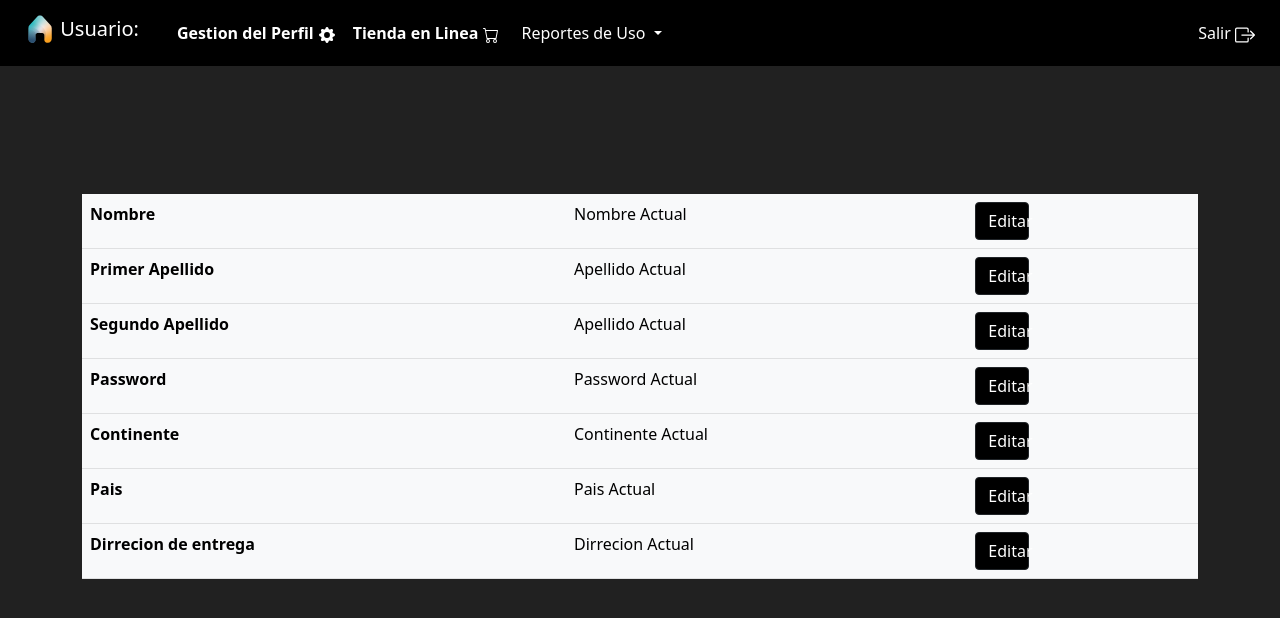
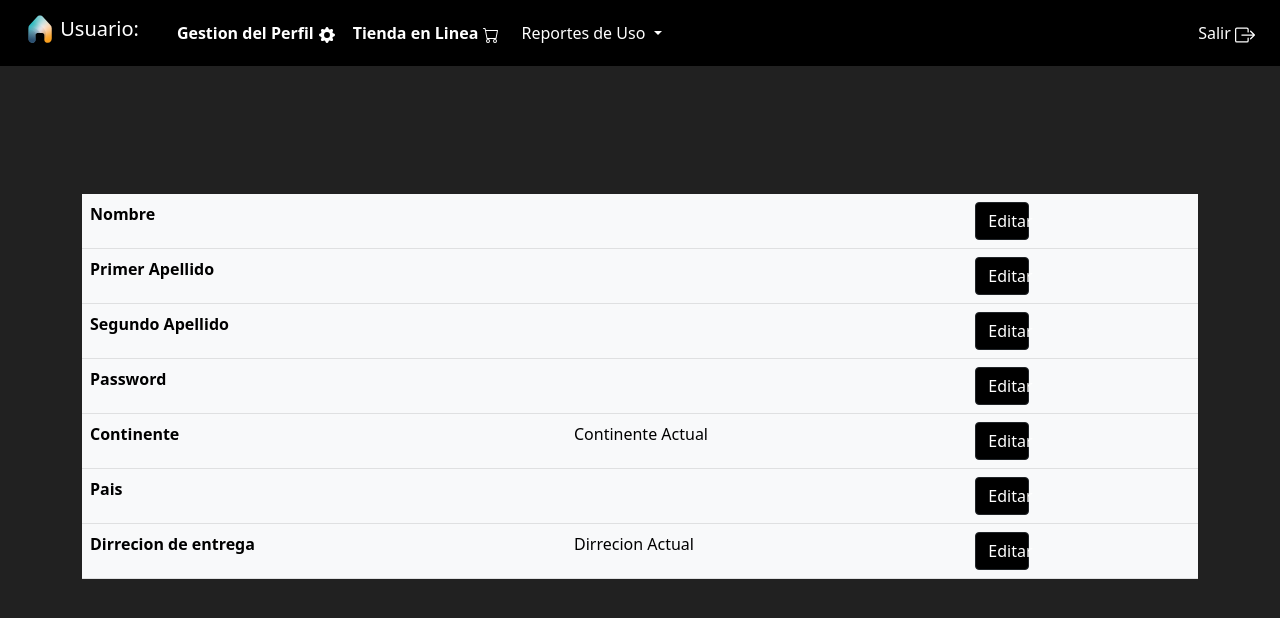
Before and after one commit to brayan156/SmartHomeTEC, an Angular app in the folder FrontEnd/: page /usuario/gestionPerfil in a window 1280 px wide. Shown: the top 618 px of the page. Built offline with nearby package versions, Linux system fonts and the light colour scheme; what angular-google-charts would draw is missing.

Commit message:
Gestion-Perfil

```diff
--- a/FrontEnd/src/app/Cliente/gestion-perfil/gestion-perfil.component.html
+++ b/FrontEnd/src/app/Cliente/gestion-perfil/gestion-perfil.component.html
@@ -5,23 +5,23 @@
   <tbody>
   <tr>
     <th scope="row">Nombre</th>
-    <td>Nombre Actual</td>
+    <td>{{cliente.nombre}}</td>
     <td><button class="btn btn-dark" data-bs-toggle="modal" data-bs-target="#cambiarNombre">Editar</button></td>
   </tr>
   <tr>
     <th scope="row">Primer Apellido</th>
-    <td>Apellido Actual</td>
+    <td>{{cliente.primerApellido}}</td>
     <td><button class="btn btn-dark" data-bs-toggle="modal" data-bs-target="#cambiarApellido">Editar</button></td>
   </tr>
   <tr>
     <th scope="row">Segundo Apellido</th>
-    <td>Apellido Actual</td>
+    <td>{{cliente.segundoApellido}}</td>
     <td><button class="btn btn-dark" data-bs-toggle="modal" data-bs-target="#cambiarApellido2">Editar</button></td>
   </tr>
 
   <tr>
     <th scope="row">Password</th>
-    <td>Password Actual</td>
+    <td>{{cliente.contrasena}}</td>
     <td><button class="btn btn-dark" data-bs-toggle="modal" data-bs-target="#cambiarPassword">Editar</button></td>
   </tr>
 
@@ -33,7 +33,7 @@
 
   <tr>
     <th scope="row">Pais</th>
-    <td>Pais Actual</td>
+    <td>{{cliente.pais}}</td>
     <td><button class="btn btn-dark">Editar</button></td>
   </tr>
 
--- a/FrontEnd/src/app/Cliente/gestion-perfil/gestion-perfil.component.ts
+++ b/FrontEnd/src/app/Cliente/gestion-perfil/gestion-perfil.component.ts
@@ -1,4 +1,6 @@
 import { Component, OnInit } from '@angular/core';
+import {Cliente} from '../../Comunicacion/cliente';
+import {ServiciosService} from '../../servicios.service';
 
 @Component({
   selector: 'app-gestion-perfil',
@@ -7,9 +9,13 @@ import { Component, OnInit } from '@angular/core';
 })
 export class GestionPerfilComponent implements OnInit {
 
-  constructor() { }
+  constructor(private service: ServiciosService ) { }
 
+  // tslint:disable-next-line:new-parens
+  cliente: Cliente = new Cliente;
   ngOnInit(): void {
+    this.cliente = this.service.cliente;
+    console.log(this.cliente);
+
   }
-
 }
--- a/FrontEnd/src/app/login/login.component.html
+++ b/FrontEnd/src/app/login/login.component.html
@@ -38,12 +38,12 @@
       <div class="row">
         <label>Correo Electronico:</label>
         <input type="email" name="email" class="email_From tamano" id="InputEmail1Usuario" placeholder="Correo Electronico"
-               #Correo="ngModel" [(ngModel)]="cliente.Email" aria-label="CorreoElectronico" required="">
+               #Correo="ngModel" [(ngModel)]="cliente.email" aria-label="CorreoElectronico" required="">
       </div>
       <label>Password:</label>
       <div class="row">
         <input type="password" name="password" class="pasword_Emanil tamano" id="InputPasswordUsuario" placeholder="Contraseña"
-               #contrasena="ngModel" [(ngModel)]="cliente.Contrasena" aria-label="contraseña" required="">
+               #contrasena="ngModel" [(ngModel)]="cliente.contrasena" aria-label="contraseña" required="">
       </div>
       <div class="row" class="button">
         <button type="submit" class="btn btn-primary" (click)="navegation()">Ingresar</button>
@@ -69,31 +69,36 @@
 
         <div class="tamano3">
           <label>Correo electronico:</label>
-          <input type="email" class="form-control" name="1"  required="" #correo="ngModel" [(ngModel)]="cliente.Email">
+          <input type="email" class="form-control" name="1"  required="" #correo="ngModel" [(ngModel)]="cliente.email">
         </div>
 
         <div class="tamano3">
           <label>Password</label>
-          <input type="password" class="form-control"  name="2"  required="" #password="ngModel" [(ngModel)]="cliente.Contrasena">
+          <input type="password" class="form-control"  name="2"  required="" #password="ngModel" [(ngModel)]="cliente.contrasena">
         </div>
 
         <div class="tamano2">
           <label>Nombre:</label>
-          <input type="text" class="form-control" name="3"  required="" #nombre="ngModel" [(ngModel)]="cliente.Nombre">
+          <input type="text" class="form-control" name="3"  required="" #nombre="ngModel" [(ngModel)]="cliente.nombre">
         </div>
 
         <div class="tamano4">
           <label>Primer Apellido:</label>
-          <input type="text" class="form-control" name="4" required="" #primerApellido="ngModel" [(ngModel)]="cliente.PrimerApellido">
+          <input type="text" class="form-control" name="4" required="" #primerApellido="ngModel" [(ngModel)]="cliente.primerApellido">
         </div>
         <div class="tamano4">
           <label>Segundo Apellido:</label>
-          <input type="text" class="form-control" name="5" required="" #segundoApellido="ngModel" [(ngModel)]="cliente.SegundoApellido">
+          <input type="text" class="form-control" name="5" required="" #segundoApellido="ngModel" [(ngModel)]="cliente.segundoApellido">
+        </div>
+
+        <div class="tamano3">
+          <label>Cedula:</label>
+          <input type="email" class="form-control" name="8"  required="" #cedula="ngModel" [(ngModel)]="cliente.id">
         </div>
 
         <div class="tamano3">
           <label>Continente</label>
-          <select class="form-select" id="validationCustom04" name="6" required #pais="ngModel" [(ngModel)]="cliente.Pais">
+          <select class="form-select" id="validationCustom04" name="6" required #pais="ngModel" [(ngModel)]="cliente.pais">
             <optgroup label="América">
               <option>Costa Rica</option>
               <option>Panamá</option>
--- a/FrontEnd/src/app/login/login.component.ts
+++ b/FrontEnd/src/app/login/login.component.ts
@@ -56,7 +56,7 @@ export class LoginComponent implements OnInit {
       });
     }
     else {
-      this.service.validarLogin2(this.cliente.Email, this.cliente.Contrasena).subscribe(lista => {
+      this.service.validarLogin2(this.cliente.email, this.cliente.contrasena).subscribe(lista => {
         // tslint:disable-next-line:triple-equals
         if (lista.length == 0) {
           console.log('datos incorrectos');
--- a/FrontEnd/src/app/servicios.service.ts
+++ b/FrontEnd/src/app/servicios.service.ts
@@ -24,8 +24,8 @@ export class ServiciosService {
   private valores = new BehaviorSubject('');
   public valoresActuales = this.valores.asObservable();
   constructor(private http: HttpClient) { }
-  public administrador: Administrador;
-  public cliente: Cliente;
+  public administrador: Administrador = new Administrador;
+  public cliente: Cliente = new Cliente;
 
   // tslint:disable-next-line:typedef
   public obtenerDispositivosModelo() {
```
Also changed, not shown: FrontEnd/src/app/Comunicacion/cliente.ts (+7 -7 lines), 14 other files (tests, documents, lock files or other folders).
